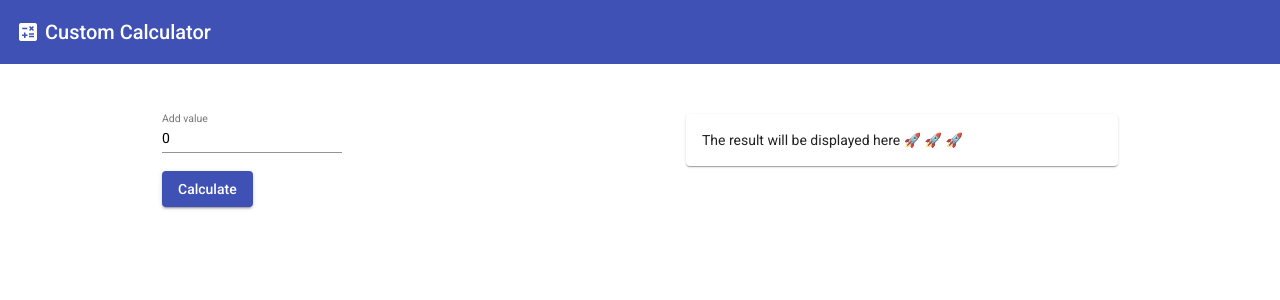
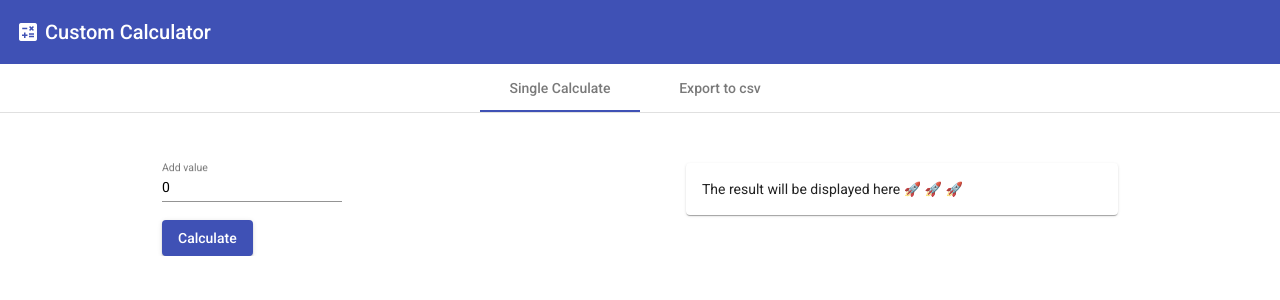
Before and after one commit to Tysiachnyi/custom-calculator, an Angular app: page / in a window 1280 px wide. Shown: the top 300 px of the page. Built offline with nearby package versions, Linux system fonts and the light colour scheme.

Commit message:
added new components, added tabs

```diff
--- a/src/app/app.component.html
+++ b/src/app/app.component.html
@@ -3,22 +3,7 @@
   <span>Custom Calculator</span>
 </mat-toolbar>
 
-<div style='margin-top: 50px' fxLayout="row" fxLayoutAlign="space-around">
-  <div style='width: 200px'>
-    <mat-form-field class="example-form-field">
-    <mat-label>Add value</mat-label>
-    <input matInput type="number" [(ngModel)]="value">
-    <button mat-button *ngIf="value" matSuffix mat-icon-button aria-label="Clear" (click)="value=''">
-      <mat-icon>close</mat-icon>
-    </button>
-  </mat-form-field>
-    <button mat-raised-button color="primary" (click)='calculate(value)'>Calculate</button>
-  </div>
-  <div>
-    <mat-card style='min-width: 400px; max-width: 400px;'>
-      <mat-card-content>
-        <span>{{result}}</span>
-      </mat-card-content>
-    </mat-card>
-  </div>
-</div>
+<mat-tab-group mat-align-tabs="center">
+  <mat-tab label="Single Calculate"><app-main></app-main></mat-tab>
+  <mat-tab label="Export to csv"><app-export></app-export></mat-tab>
+</mat-tab-group>
--- a/src/app/app.component.scss
+++ b/src/app/app.component.scss
@@ -0,0 +1,3 @@
+.mat-tab-group {
+  margin-bottom: 48px;
+}
--- a/src/app/app.component.ts
+++ b/src/app/app.component.ts
@@ -7,35 +7,4 @@ import {log} from 'util';
   templateUrl: './app.component.html',
   styleUrls: ['./app.component.scss'],
 })
-export class AppComponent {
-  title = 'custom-calculator';
-  value = 0;
-  result = 'The result will be displayed here 🚀 🚀 🚀';
-
-  constructor(private snackBar: MatSnackBar) {}
-
-  calculate(value: number): void {
-    console.log(value);
-    if (value === 0 || !value) {
-      this.snackBar.open(`Value cannot be calculated`, 'Close', {
-        duration: 3000,
-      });
-    } else {
-      const maxNum = 4950;
-
-      const allData = Array.from(
-        {length: Math.floor(value / maxNum)},
-        () => maxNum
-      );
-      const leftSide = value % maxNum;
-
-      if (leftSide !== 0) {
-        allData.push(leftSide);
-      }
-      this.result = allData.toString().split(',').join(', ');
-      this.snackBar.open(`${value} successfully calculated`, 'Close', {
-        duration: 3000,
-      });
-    }
-  }
-}
+export class AppComponent {}
--- a/src/app/app.module.ts
+++ b/src/app/app.module.ts
@@ -13,9 +13,11 @@ import {MatButtonModule} from '@angular/material/button';
 import {FlexLayoutModule} from '@angular/flex-layout';
 import {MatCardModule} from '@angular/material/card';
 import {MatSnackBarModule} from '@angular/material/snack-bar';
+import { MainComponent } from './components/main/main.component';
+import { ExportComponent } from './components/export/export.component';
 
 @NgModule({
-  declarations: [AppComponent],
+  declarations: [AppComponent, MainComponent, ExportComponent],
   imports: [
     BrowserModule,
     AppRoutingModule,
--- /dev/null
+++ b/src/app/components/export/export.component.html
@@ -0,0 +1,30 @@
+
+<div style='margin-top: 50px' fxLayout="row" fxLayoutAlign="space-around">
+  <div style='width: 200px'>
+    <mat-form-field class="example-form-field">
+      <mat-label>Credit card</mat-label>
+      <input matInput type="text" [(ngModel)]="card">
+      <button mat-button *ngIf="card" matSuffix mat-icon-button aria-label="Clear" (click)="card=''">
+        <mat-icon>close</mat-icon>
+      </button>
+    </mat-form-field>
+  </div>
+  <div style='width: 200px'>
+    <mat-form-field class="example-form-field">
+      <mat-label>Add sum</mat-label>
+      <input matInput type="number" [(ngModel)]="value">
+      <button mat-button *ngIf="value" matSuffix mat-icon-button aria-label="Clear" (click)="value=0">
+        <mat-icon>close</mat-icon>
+      </button>
+    </mat-form-field>
+  </div>
+  <div style='width: 200px'>
+    <mat-form-field class="example-form-field">
+      <mat-label>Add name</mat-label>
+      <input matInput type="text" [(ngModel)]="name">
+      <button mat-button *ngIf="name" matSuffix mat-icon-button aria-label="Clear" (click)="name=''">
+        <mat-icon>close</mat-icon>
+      </button>
+    </mat-form-field>
+  </div>
+</div>
--- /dev/null
+++ b/src/app/components/export/export.component.ts
@@ -0,0 +1,16 @@
+import {Component, OnInit} from '@angular/core';
+
+@Component({
+  selector: 'app-export',
+  templateUrl: './export.component.html',
+  styleUrls: ['./export.component.scss'],
+})
+export class ExportComponent implements OnInit {
+  value = 0;
+  name = '';
+  card = '';
+
+  constructor() {}
+
+  ngOnInit(): void {}
+}
--- /dev/null
+++ b/src/app/components/main/main.component.html
@@ -0,0 +1,20 @@
+
+<div style='margin-top: 50px' fxLayout="row" fxLayoutAlign="space-around">
+  <div style='width: 200px'>
+    <mat-form-field class="example-form-field">
+      <mat-label>Add value</mat-label>
+      <input matInput type="number" [(ngModel)]="value">
+      <button mat-button *ngIf="value" matSuffix mat-icon-button aria-label="Clear" (click)="value=0">
+        <mat-icon>close</mat-icon>
+      </button>
+    </mat-form-field>
+    <button mat-raised-button color="primary" (click)='calculate(value)'>Calculate</button>
+  </div>
+  <div>
+    <mat-card style='min-width: 400px; max-width: 400px;'>
+      <mat-card-content>
+        <span>{{result}}</span>
+      </mat-card-content>
+    </mat-card>
+  </div>
+</div>
--- /dev/null
+++ b/src/app/components/main/main.component.ts
@@ -0,0 +1,40 @@
+import {Component} from '@angular/core';
+import {MatSnackBar} from '@angular/material/snack-bar';
+
+@Component({
+  selector: 'app-main',
+  templateUrl: './main.component.html',
+  styleUrls: ['./main.component.scss'],
+})
+export class MainComponent {
+  title = 'custom-calculator';
+  value = 0;
+  result = 'The result will be displayed here 🚀 🚀 🚀';
+
+  constructor(private snackBar: MatSnackBar) {}
+
+  calculate(value: number): void {
+    console.log(value);
+    if (value === 0 || !value) {
+      this.snackBar.open(`Value cannot be calculated`, 'Close', {
+        duration: 3000,
+      });
+    } else {
+      const maxNum = 4950;
+
+      const allData = Array.from(
+        {length: Math.floor(value / maxNum)},
+        () => maxNum
+      );
+      const leftSide = value % maxNum;
+
+      if (leftSide !== 0) {
+        allData.push(leftSide);
+      }
+      this.result = allData.toString().split(',').join(', ');
+      this.snackBar.open(`${value} successfully calculated`, 'Close', {
+        duration: 3000,
+      });
+    }
+  }
+}
```
Also changed, not shown: src/app/app-routing.module.ts (+6 -4 lines), src/app/components/export/export.component.scss (added), src/app/components/main/main.component.scss (added), 2 other files (tests, documents, lock files or other folders).
